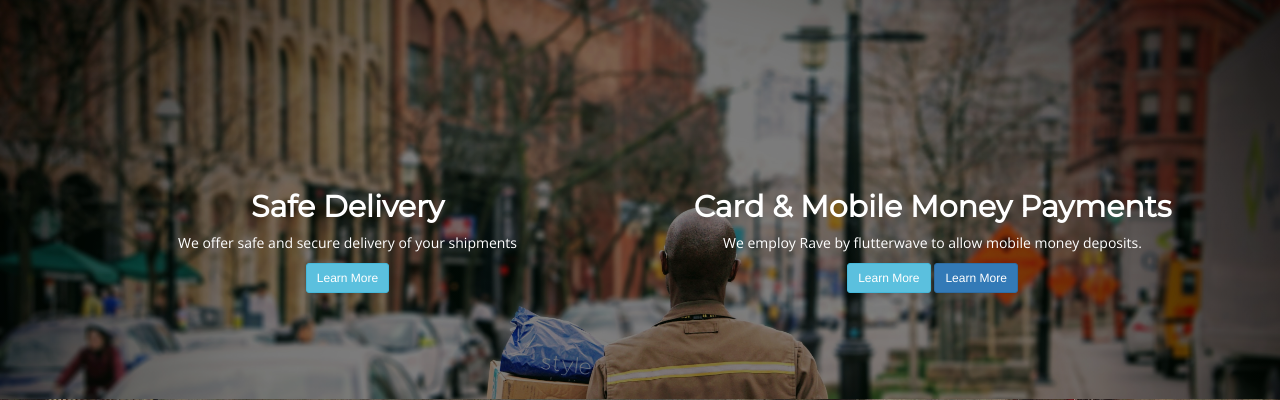
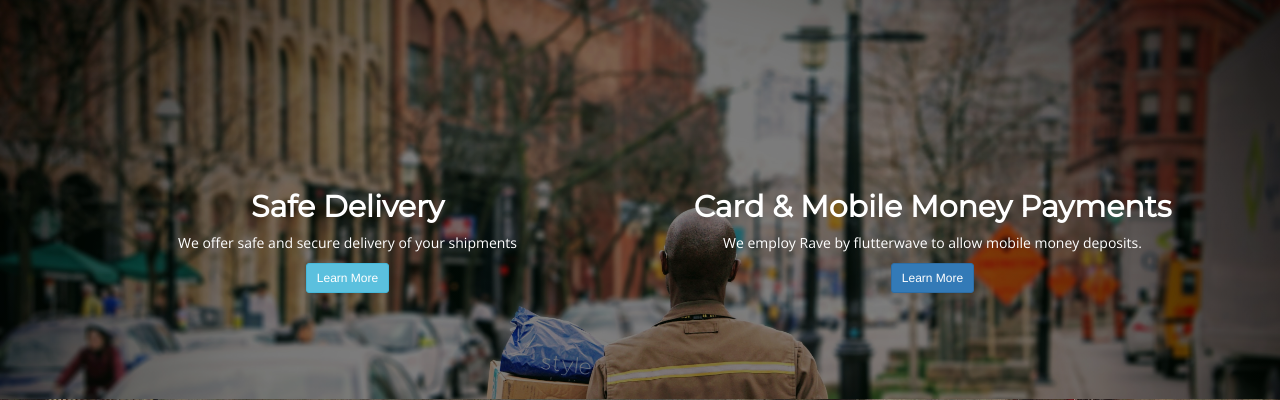
Before and after one commit to Rhenat/ForLoop-shipay, a PHP site: page /for/ in a window 1280 px wide. Shown: the part 801-1201 px from the top of the page. Run offline with PHP 8.4, Linux system fonts and the light colour scheme; some libraries are stand-ins or nearby versions.

Commit message:
Final index.php

```diff
--- a/index.php
+++ b/index.php
@@ -86,17 +86,17 @@ if(isset($_POST['login'])){
                             <div class="col-sm-6 text-center animation-element">
                                 <h2><strong>Safe Delivery</strong></h2>
                                 <p>We offer safe and secure delivery of your shipments </p>
-                                <a type="button" class="btn btn-info btn-sm" data-toggle="tooltip" data-placement="bottom" title="We take care of the shipment of your goods as well as clearing of the goods when
+								<a type="button" class="btn btn-info btn-sm" data-toggle="tooltip" data-placement="bottom" title="We take care of the shipment of your goods as well as clearing of the goods when
 					  they arrive. In addition to this, we offer door-to-door delivery or a pickup from our office">Learn More</a>
+
                                 <!--<button type="button" class="btn btn-info btn-sm">Info Button</button>
 					  <button type="button" class="btn btn-success btn-sm">Success Button</button>-->
                             </div>
                             <div class="text-center col-sm-6 animation-element">
                                 <h2><strong>Card &amp; Mobile Money Payments</strong></h2>
                                 <p>We employ Rave by flutterwave to allow mobile money deposits.</p>
-                                <a type="button" class="btn btn-info btn-sm" data-toggle="tooltip" data-placement="bottom" title="We take care of the shipment of your goods as well as clearing of the goods when
-					  they arrive. In addition to this, we offer door-to-door delivery or a pickup from our office">Learn More</a>
-<a type="button" class="btn btn-primary btn-sm" data-toggle="tooltip" data-placement="bottom" title="We employ the sophisticated API of rave by flutterwave which accepts both card and mobile money payments accross MTN, Tigo and Vodafone for a smooth and easy payment">Learn More</a><!--<span class="label label-warning">Info Label</span><span class="label label-danger">Danger Label</span> -->
+                                <a type="button" class="btn btn-primary btn-sm" data-toggle="tooltip" data-placement="bottom" title="We employ the sophisticated API of rave by flutterwave which accepts both card and mobile money payments accross MTN, Tigo and Vodafone for a smooth and easy payment">Learn More</a>
+								<!--<span class="label label-warning">Info Label</span><span class="label label-danger">Danger Label</span> -->
                             </div>
                         </div>
                     </div>
```
